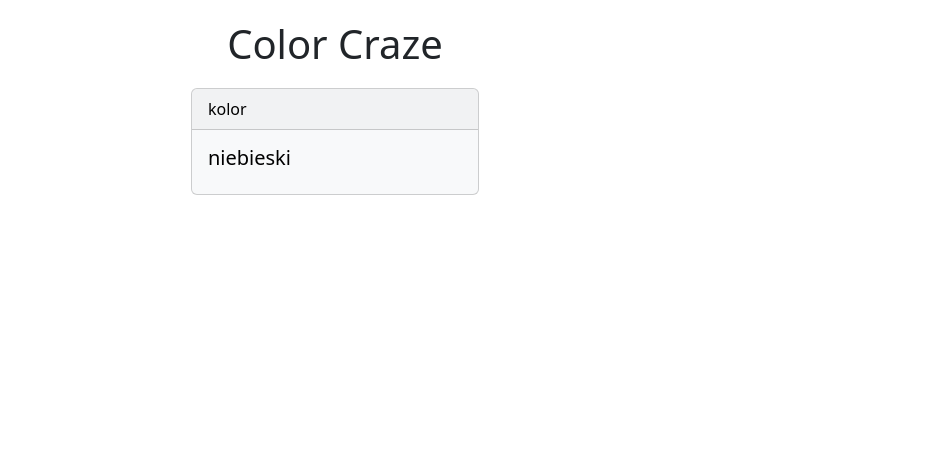
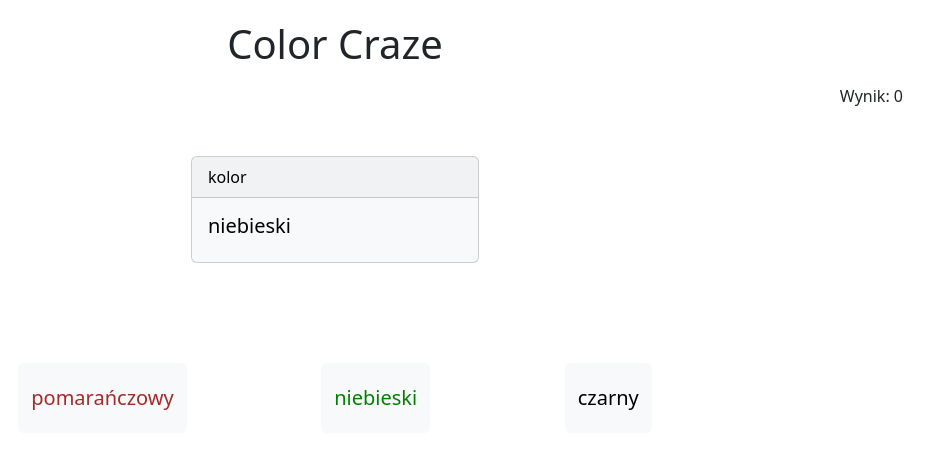
Before and after one commit to kaDebowska/brain_games, a Flask app: page /colors/question in a window 1280 px wide. Shown: the top 449 px of the page, without its empty margins (305-1239 px from the left). Run offline with Flask 3, Linux system fonts and the light colour scheme.

Commit message:
working correct answer (colorCraze)

```diff
--- a/app.py
+++ b/app.py
@@ -42,6 +42,35 @@ def colors_question():
     colors.generate_answers()
 
     return render_template('colorCraze/question.html', colors=colors, time_left=time_left)
+
+@app.route('/colors/answer/<key>')
+def colors_answer(key):
+    time_left = session.get('time_left')
+    # if key not in colors.answers.keys():
+    #     return render_template('colorCraze/question.html', colors=colors, time_left=time_left)
+    answer = [key, colors.answers[key]]
+    colors.player.give_colors_answer(answer)
+    print('colors.player.colors_answer', colors.player.colors_answer)
+    if len(colors.player.colors_answer) == 2:
+        print('tu powinno przejść do check')
+        return redirect('/colors/check_answer', code=302)
+    return redirect('/colors/question', code=302)
+
+
+@app.route('/colors/check_answer')
+def colors_check_answer():
+    print('colors.player.colors_answer', colors.player.colors_answer)
+    print('colors.correct_answer', colors.correct_answer)
+    if sorted(colors.player.colors_answer) == sorted(colors.correct_answer):
+        colors.player.colors_points += 1
+        return redirect('/colors/question', code=302)
+    print("bad answer")
+    # session['last_page'] = 'check_answer'
+    # return render_template('formula/wrong_answer.html', formula=formula)
+
+# @app.route('/formula/end')
+# def formula_end():
+#     return render_template('formula/end.html', formula=formula)
 
 # FORMULA #############################################################################################
 global formula
--- a/inc/user.py
+++ b/inc/user.py
@@ -2,9 +2,13 @@ class User:
     def __init__(self):
         self.formula_answers = ["?", "?"]
         self.formula_points = 0
-        self.colors_answer = {}
+        self.colors_answer = []
         self.colors_points = 0
 
     def give_formula_answer(self, answer):
         self.formula_answers[self.formula_answers.index("?")] = answer
         return self.formula_answers
+
+    def give_colors_answer(self, answer):
+        self.colors_answer = answer
+        return self.colors_answer
--- a/static/style.css
+++ b/static/style.css
@@ -45,9 +45,17 @@ a{
 
 }
 
+.colors_btn{
+    height: 70px;
+    font-size: 20px;
+    display: flex;
+    justify-content: center;
+    align-items: center;
+}
+
 .colors_task{
     margin: auto;
-    margin-top: 20px;
+    margin-top: 40px;
 
 }
 
--- a/templates/colorCraze/question.html
+++ b/templates/colorCraze/question.html
@@ -1,14 +1,9 @@
 {% extends "base.html" %}
 {% block body %}
-    <style>
-        .colors_question{
-            color: {{ colors.task[1] }}
-        }
-    </style>
     <h1>Color Craze</h1>
-{#    <div class="d-flex flex-row-reverse points">#}
-{#        <div class="p-2">Wynik: {{ colors.player.colors_points }}</div>#}
-{#    </div>#}
+    <div class="d-flex flex-row-reverse points">
+        <div class="p-2">Wynik: {{ colors.player.colors_points }}</div>
+    </div>
 {#    <div class="timer">#}
 {#        <p>czas:</p>#}
 {#        <span id="timer"></span>#}
@@ -16,17 +11,17 @@
     <div class="card text-bg-light mb-3 colors_task" style="max-width: 18rem;">
       <div class="card-header">{{ colors.task_type }}</div>
       <div class="card-body">
-      <h5 class="card-title colors_question">{{ colors.task[0] }}</h5>
+      <h5 class="card-title colors_question" style="color: {{ colors.task[1] }}">{{ colors.task[0] }}</h5>
       </div>
     </div>
 
-{#    <div class="answer_buttons">#}
-{#        {% for i in range(4) %}#}
-{#            <div>#}
-{#                <a class="btn btn-primary formula_btn" href="{{ url_for("formula_answer", index=i) }}" role="button">{{ formula.all_answers[i] }}</a>#}
-{#            </div>#}
-{#        {% endfor %}#}
-{#    </div>#}
+    <div class="answer_buttons">
+        {% for key in colors.answers %}
+            <div>
+                <a class="btn btn-light colors_btn" href="{{ url_for("colors_answer", key=key) }}" role="button" style="color:{{ colors.answers[key] }}">{{ key }}</a>
+            </div>
+        {% endfor %}
+    </div>
 {#    <script>#}
 {#        let timer = document.getElementById('timer');#}
 {#        let time = timer.innerHTML || {{ time_left }};#}
```
